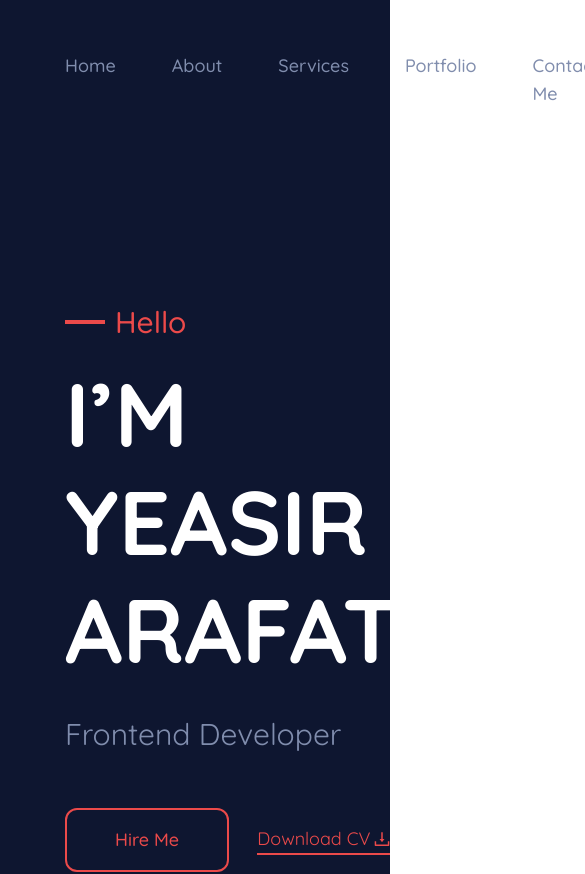
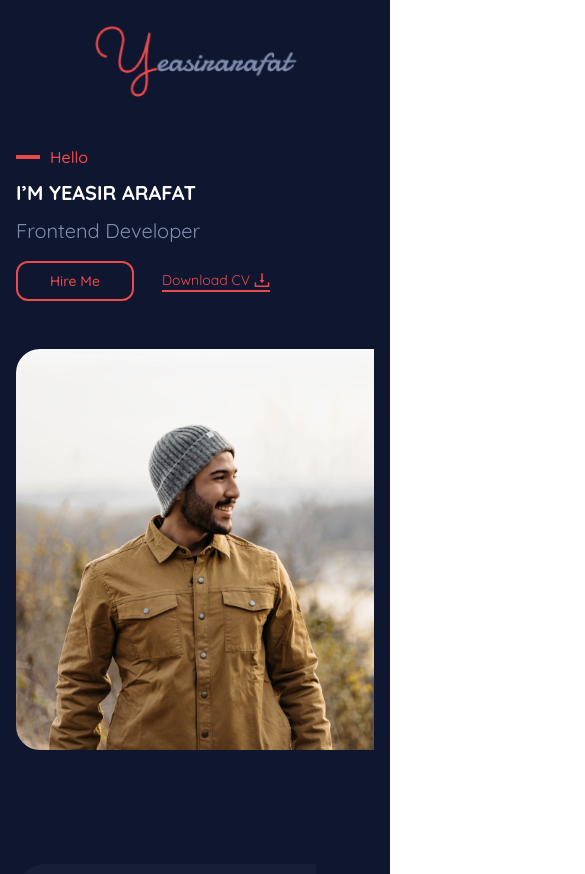
Before and after one commit to iamyeasirarafat/portfolio-V-2, a Next.js app: page / in a window 390 px wide. Shown: the top 874 px of the page, 585 px wide, since content can reach past the window. Built offline with nearby package versions, Linux system fonts and the light colour scheme.

Commit message:
FEAT navbar and banner section responsive done

```diff
--- a/pages/index.js
+++ b/pages/index.js
@@ -1,33 +1,33 @@
-import Head from 'next/head'
-import Footer from '../src/Components/Footer'
-import AboutMe from '../src/Components/Home/AboutMe'
-import HomeBanner from '../src/Components/Home/Banner'
-import ContactMe from '../src/Components/Home/ContactMe'
-import MyPortfolio from '../src/Components/Home/MyPortfolio'
-import Skills from '../src/Components/Home/Skills'
-import Testimonials from '../src/Components/Home/Testimonials'
-import WhatIDo from '../src/Components/Home/WhatIDo'
-import Navbar from '../src/Components/Navbar'
+import Head from "next/head";
+import Footer from "../src/Components/Footer";
+import AboutMe from "../src/Components/Home/AboutMe";
+import HomeBanner from "../src/Components/Home/Banner";
+import ContactMe from "../src/Components/Home/ContactMe";
+import MyPortfolio from "../src/Components/Home/MyPortfolio";
+import Skills from "../src/Components/Home/Skills";
+import Testimonials from "../src/Components/Home/Testimonials";
+import WhatIDo from "../src/Components/Home/WhatIDo";
+import Navbar from "../src/Components/Navbar";
 
 export default function Home() {
   return (
-    <div className='bg-[#0e1630]' >
+    <div className="bg-[#0e1630]">
       <Head>
         <title>Yeasir Arafat -Full Stack developer</title>
         <meta name="description" content="" />
         <link rel="icon" href="/favicon.ico" />
       </Head>
-      <div className='w-8/12 mx-auto'>
-        <Navbar/>
-        <HomeBanner/>
-        <WhatIDo/>
-        <AboutMe/>
-        <MyPortfolio/>
-        <Testimonials/>
-        <Skills/>
-        <ContactMe/>
-        <Footer/>
+      <div className="container pt-4 px-4 sm:px-2 mx-auto">
+        <Navbar />
+        <HomeBanner />
+        <WhatIDo />
+        <AboutMe />
+        <MyPortfolio />
+        <Testimonials />
+        <Skills />
+        <ContactMe />
+        <Footer />
       </div>
     </div>
-  )
+  );
 }
--- a/src/Components/Footer.jsx
+++ b/src/Components/Footer.jsx
@@ -1,11 +1,10 @@
-import Link from 'next/link';
-import React from 'react';
-import { LoveIcon } from './Icons';
+import Link from "next/link";
+import React from "react";
 
 const Footer = () => {
   return (
-        <div className='w-full'>
-            <div className='flex items-center justify-between'>
+    <div className="w-full">
+      <div className="flex items-center justify-between">
         <div className="flex gap-12 py-11 items-center">
           <ul className="flex text-secondary gap-14">
             <li>
@@ -35,13 +34,25 @@ const Footer = () => {
             </li>
           </ul>
         </div>
-                <div className='flex items-center gap-x-2'>
+        <div className="flex items-center gap-x-2">
           <img src="/icon/looveIcon.svg" alt="" />
-                    <p className='text-white font-medium text-base'> Created by Eshak Khan</p>
+          <p className="text-white font-medium text-base">
+            {" "}
+            Design by{" "}
+            <a
+              className="underline "
+              href="https://www.behance.net/Ibrahim_Shamss"
+            >
+              Ibrahim Shamss
+            </a>{" "}
+            & Developed by Yeasir Arafat
+          </p>
         </div>
       </div>
-            <hr className=' border border-secondary'/>
-            <p className='font-normal text-sm text-center py-8 text-secondary'>&copy; Eshak Khan - copyright all right reserved</p>
+      <hr className=" border border-secondary" />
+      <p className="font-normal text-sm text-center py-8 text-secondary">
+        &copy; Yeasir Arafat - copyright all right reserved
+      </p>
     </div>
   );
 };
--- a/src/Components/Home/AboutMe.jsx
+++ b/src/Components/Home/AboutMe.jsx
@@ -2,7 +2,7 @@ import { CheckIcon, DownloadIcon } from "../Icons";
 
 const AboutMe = () => {
   return (
-    <div className="flex justify-between  mb-52 w-full">
+    <div id="about_me" className="flex justify-between  mb-52 w-full">
       <div className="w-full">
         <div className="mb-11">
           <div className="flex items-center mb-5 gap-[10px]">
--- a/src/Components/Home/Banner.jsx
+++ b/src/Components/Home/Banner.jsx
@@ -2,32 +2,42 @@ import { DownloadIcon } from "../Icons";
 
 const HomeBanner = () => {
   return (
-    <div className="flex mx-auto w-full justify-around mt-36 mb-48">
-      <div className="">
-        <div className="flex items-center gap-[10px]">
-          <div className="w-10 h-1 bg-primary"></div>
-          <p className="text-3xl font-medium text-primary">Hello</p>
+    <div
+      id="home"
+      className="flex flex-col gap-12 sm:flex-row w-full sm:justify-between items-center mt-10 lg:mt-24 2xl:mt-36 mb-12 lg:mb-28 2xl:mb-48"
+    >
+      <div className="sm:w-3/5 w-full">
+        <div className="flex items-center  gap-[10px]">
+          <div className="w-6 xl:w-10 h-1 bg-primary"></div>
+          <p className="2xl:text-3xl md:text-xl font-medium text-primary">
+            Hello
+          </p>
         </div>
-        <h2 className=" mt-5 uppercase text-[90px] leading-[120%] text-white font-bold">
+        <h2 className="mt-3 lg:mt-5 uppercase sm:text-2xl text-xl  md:text-4xl lg:text-6xl xl:text-[90px] leading-[120%] text-white font-bold">
           I&#8217;m yeasir arafat
         </h2>
-        <h6 className="text-3xl text-secondary mt-8">Frontend Developer</h6>
-        <div className="flex mt-14 gap-7 items-center">
-          <a href='3' className="py-4 hover:bg-[#171F38] duration-150 px-12 rounded-xl text-primary text-lg font-medium border-2 border-primary ">
+        <h6 className="lg:text-3xl text-xl text-secondary md:mt-5 mt-3 lg:mt-8">
+          Frontend Developer
+        </h6>
+        <div className="flex xl:mt-14 md:mt-8 mt-4 gap-7 items-center">
+          <a
+            href="#"
+            className="lg:py-4 py-2  hover:bg-[#171F38] duration-150 px-8 lg:px-12 rounded-xl text-primary  text-sm sm:text-base lg:text-lg font-medium border-2 border-primary "
+          >
             Hire Me
           </a>
           <a
-            className="flex gap-1 hover:border-b-0 duration-200 items-center border-b-2 text-primary text-lg"
+            className="flex gap-1 hover:border-b-0 duration-200 items-center border-b-2 text-primary text-sm sm:text-base lg:text-lg"
             href="#"
           >
             Download CV <DownloadIcon />
           </a>
         </div>
       </div>
-      <div className="h-[555px] w-[495px]">
+      <div className="lg:h-[555px]  md:h-[300px] w-full sm:w-2/5">
         <img
           alt=""
-          className="w-full rounded-tl-[80px] rounded-bl-[80px]"
+          className="w-full h-full object-cover lg:rounded-tl-[80px] rounded-tl-3xl rounded-bl-3xl lg:rounded-bl-[80px]"
           src="BannerPic.png"
         />
       </div>
--- a/src/Components/Home/WhatIDo.jsx
+++ b/src/Components/Home/WhatIDo.jsx
@@ -2,7 +2,7 @@ import { SkillIcon } from "../Icons";
 
 const WhatIDo = () => {
   return (
-    <div className="flex mb-52 gap-24 items-center">
+    <div id="what_i_do" className="flex mb-52 gap-24 items-center">
       <div className="flex gap-16 items-center">
         <div>
           <div className="flex items-center w-[18.75rem] h-[10.625rem] rounded-tl-[30px] rounded-bl-[30px] rounded-br-[30px] gap-5 bg-[#171F38]">
--- a/src/Components/Navbar.jsx
+++ b/src/Components/Navbar.jsx
@@ -3,20 +3,20 @@ import { PhoneIcon } from "./Icons";
 
 const Navbar = () => {
   return (
-    <div className="flex justify-between items-center ">
+    <div className="flex sm:justify-between sticky sm:relative top-0 bg-[#0e1630] py-2 z-50  justify-center items-center ">
       <div className="w-52">
         <img className="w-full" src="logo1.png" alt="logo" />
       </div>
-      <div className="flex gap-12 py-11 items-center">
-        <ul className="flex text-secondary gap-14 border-r">
+      <div className="sm:flex hidden xl:gap-6 gap-2 2xl:gap-12 py-11 items-center">
+        <ul className="lg:flex hidden  text-secondary xl:gap-10 gap-6 2xl:gap-14 border-r">
           <li>
             <span className="hover:text-primary duration-300 text-lg font-medium">
-              <Link href="#">Home</Link>
+              <Link href="#home">Home</Link>
             </span>
           </li>
           <li>
             <span className="hover:text-primary duration-300 text-lg font-medium">
-              <Link href="#">About</Link>
+              <Link href="#about_me">About</Link>
             </span>
           </li>
           <li>
@@ -26,12 +26,12 @@ const Navbar = () => {
           </li>
           <li>
             <span className="hover:text-primary duration-300 text-lg font-medium">
-              <Link href="#">Portfolio</Link>
+              <Link href="#portfolio">Portfolio</Link>
             </span>
           </li>
           <li>
             <span className="hover:text-primary duration-300 text-lg font-medium pr-14  ">
-              <Link href="#">Contact Me</Link>
+              <Link href="#contact">Contact Me</Link>
             </span>
           </li>
         </ul>
--- a/styles/globals.css
+++ b/styles/globals.css
@@ -1,8 +1,12 @@
-@import url('https://fonts.googleapis.com/css2?family=Quicksand:wght@300;400;500;600;700&display=swap');
+@import url("https://fonts.googleapis.com/css2?family=Quicksand:wght@300;400;500;600;700&display=swap");
 @tailwind base;
 @tailwind components;
 @tailwind utilities;
 
-body{
-    font-family: 'Quicksand', sans-serif;
+body {
+  font-family: "Quicksand", sans-serif;
 }
+
+html {
+  scroll-behavior: smooth;
+}
```
Also changed, not shown: src/Components/Home/ContactMe.jsx (+69 -30 lines), src/Components/Home/MyPortfolio.jsx (+158 -68 lines), src/Components/Home/Skills.jsx (+67 -29 lines), src/Components/Home/Testimonials.jsx (+68 -42 lines). Lines whose indentation alone changed are shown as unchanged.
